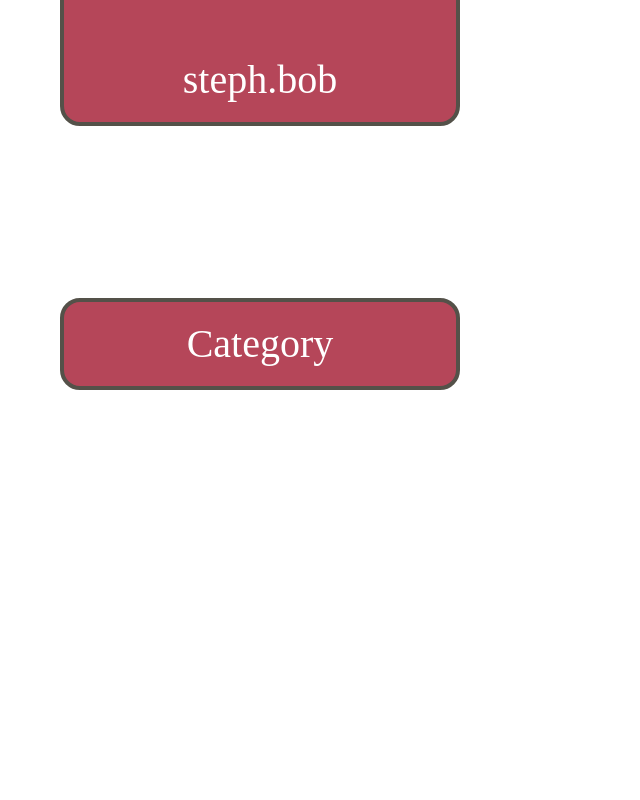
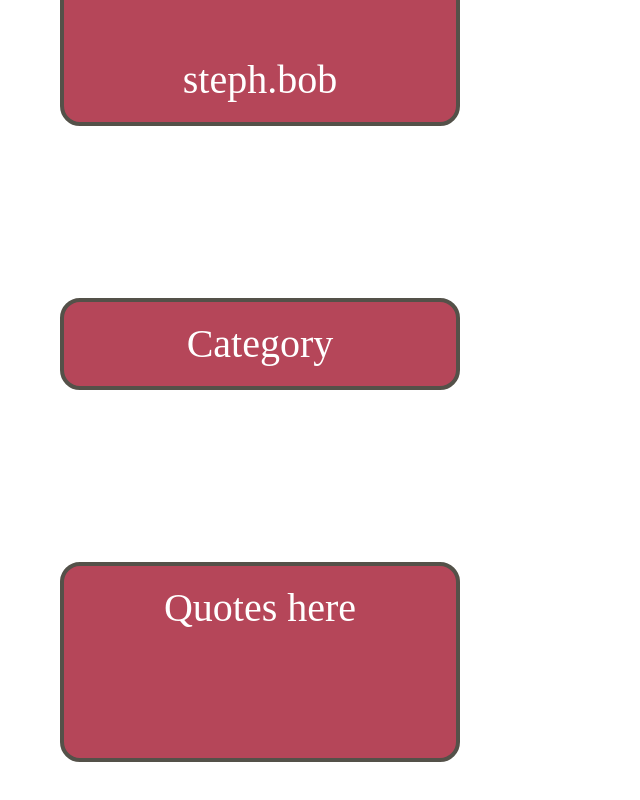
Before and after one commit to Amal-botan/parentScape, a React (Create React App) app in the folder client/: page /parentfeed in a window 1280 px wide. Shown: the part 438-1238 px from the top of the page, without its empty margins (0-640 px from the left). Before the commit the page ends 928 px from the top, so only its background shows below. Built offline with nearby package versions, Linux system fonts and the light colour scheme; no server answers.

Commit message:
Styling parent feed and create quotes component

```diff
--- /dev/null
+++ b/client/src/components/DailyQuote.css
@@ -0,0 +1,19 @@
+.quotes {
+  text-align: center;
+  background-color: #B54659;
+  width: 400px;
+  height: 200px;
+  padding: 12px;
+  margin: 72px 0px 100px 60px;
+  border: 4px solid #545149;
+  font-family: "Bungee", cursive;
+  border-radius: 20px;
+  font-size: 40px;
+  text-align: center;
+  position: relative;
+  display: inline-block;
+}
+
+.title {
+  color:white;
+}
--- /dev/null
+++ b/client/src/components/DailyQuote.jsx
@@ -0,0 +1,10 @@
+import "./DailyQuote.css"
+function DailyQuote() {
+
+  return (
+<div class="quotes">
+  <span class="title">Quotes here</span>
+</div>
+  )
+}
+export default DailyQuote;
--- a/client/src/components/Post.jsx
+++ b/client/src/components/Post.jsx
@@ -75,6 +75,9 @@ export default function Post(props) {
         Like
     </button>
     <button class="btn">
+        Comment
+    </button>
+    <button class="btn">
         Delete
     </button>
     {editDisplay[post.post_id] ? <button class="btn" onClick={() => displayPost(post.post_id)}> X </button> : <button class="btn" onClick={() => handleButton(post.post_id)}> Edit </button>}
--- a/client/src/screens/ParentFeedScreen.jsx
+++ b/client/src/screens/ParentFeedScreen.jsx
@@ -3,6 +3,7 @@ import Post from "../components/Post";
 import PostForm from "../components/PostForm";
 import PostUser from "../components/PostUser";
 import PostCategory from "../components/PostCategory";
+import DailyQuote from "../components/DailyQuote";
 import "../components/styleParentFeed.css";
 import "../components/Post.css";
 import "../components/PostForm.css";
@@ -71,6 +72,7 @@ const ParentFeedScreen = () => {
       <div className ="left-side">
       <PostUser />
       <PostCategory />
+      <DailyQuote />
       </div>
 
       <div className = "right-side">
```
